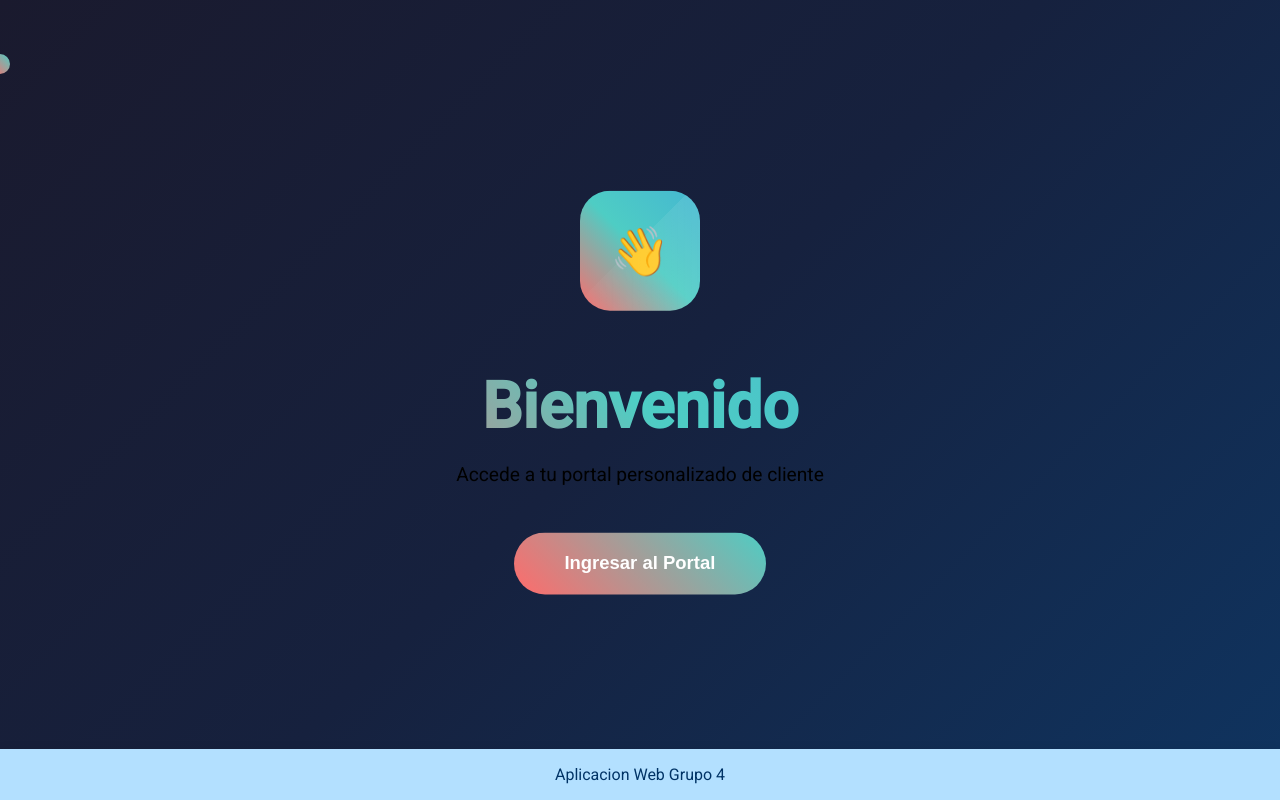
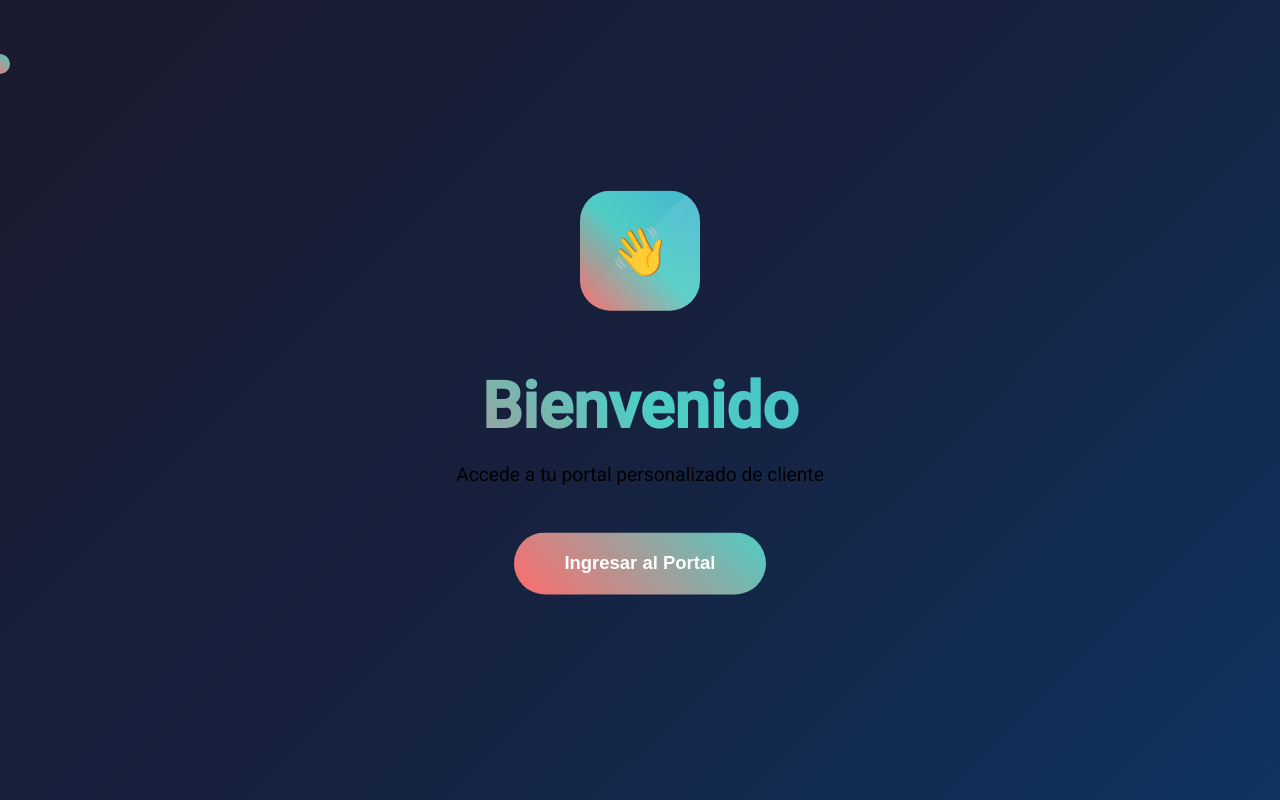
Before and after one commit to hinve/RetoFinalNTT, an Angular app: page / in a window 1280 px wide. Built offline with nearby package versions, Linux system fonts and the light colour scheme.

Commit message:
cambios menores

```diff
--- a/src/app/app.css
+++ b/src/app/app.css
@@ -0,0 +1,15 @@
+body, html {
+  height: 100%;
+  margin: 0;
+  padding: 0;
+}
+
+.app-root {
+  min-height: 100vh;
+  display: flex;
+  flex-direction: column;
+}
+
+main {
+  flex: 1;
+}
--- a/src/app/app.html
+++ b/src/app/app.html
@@ -1,3 +1,7 @@
-<app-header></app-header>
-<app-footer></app-footer>
-<router-outlet />
+<div class="app-root">
+  <app-header></app-header>
+  <main>
+    <router-outlet></router-outlet>
+  </main>
+  <app-footer></app-footer>
+</div>
--- a/src/app/footer/footer.css
+++ b/src/app/footer/footer.css
@@ -1,15 +1,11 @@
 .footer {
-  background-color: #b3e0ff; /* Azul clarito en hexadecimal */
+  background-color: #b3e0ff;
   color: #003366;
   text-align: center;
   padding: 1rem 0;
   font-size: 1rem;
-  position: fixed;
   width: 100%;
-  bottom: 0;
-  left: 0;
   box-shadow: 0 -2px 8px rgba(0,0,0,0.05);
-  z-index: 9999; /* Asegura que el footer esté por encima de otros elementos */
 }
 
 .footer p {
```
